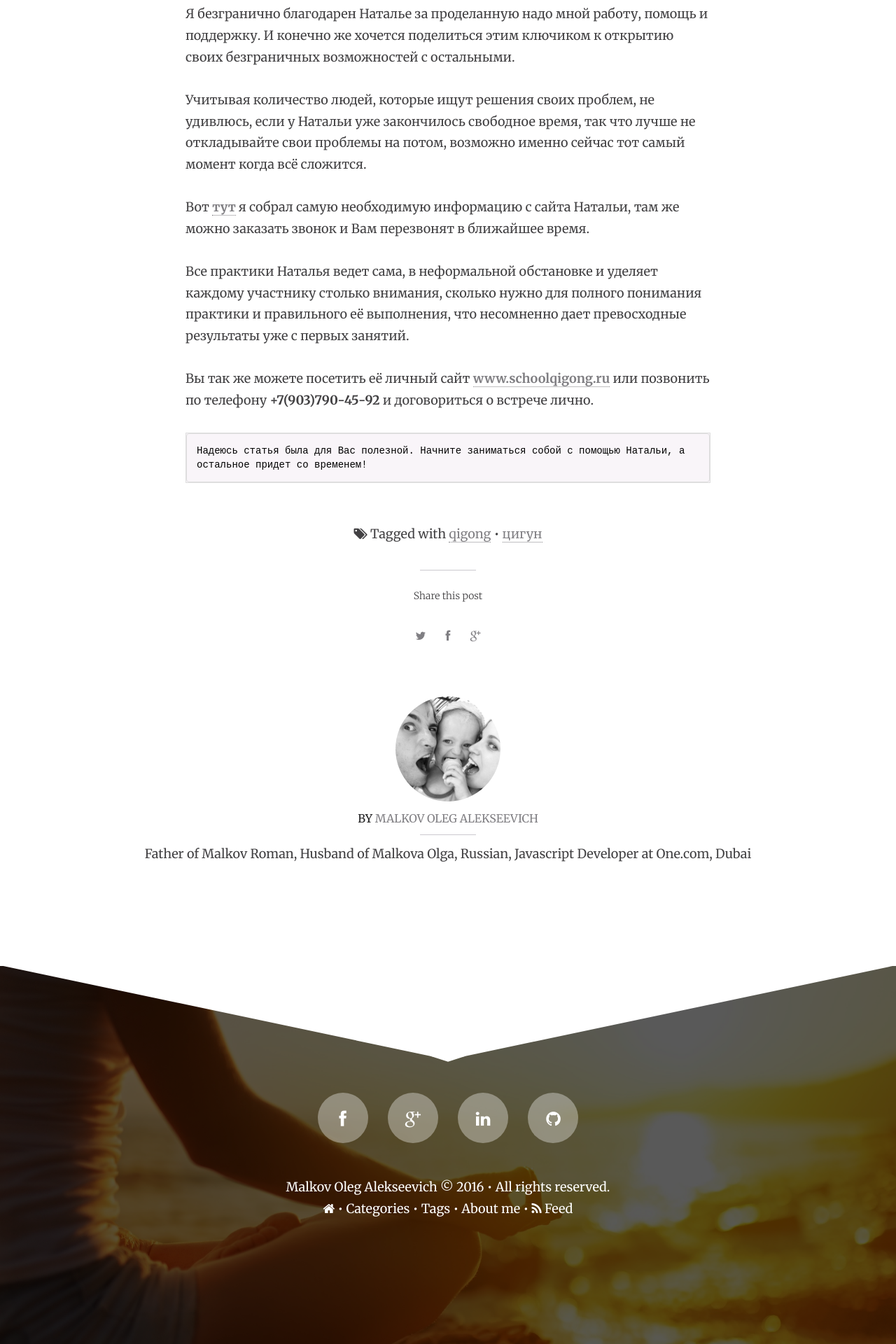
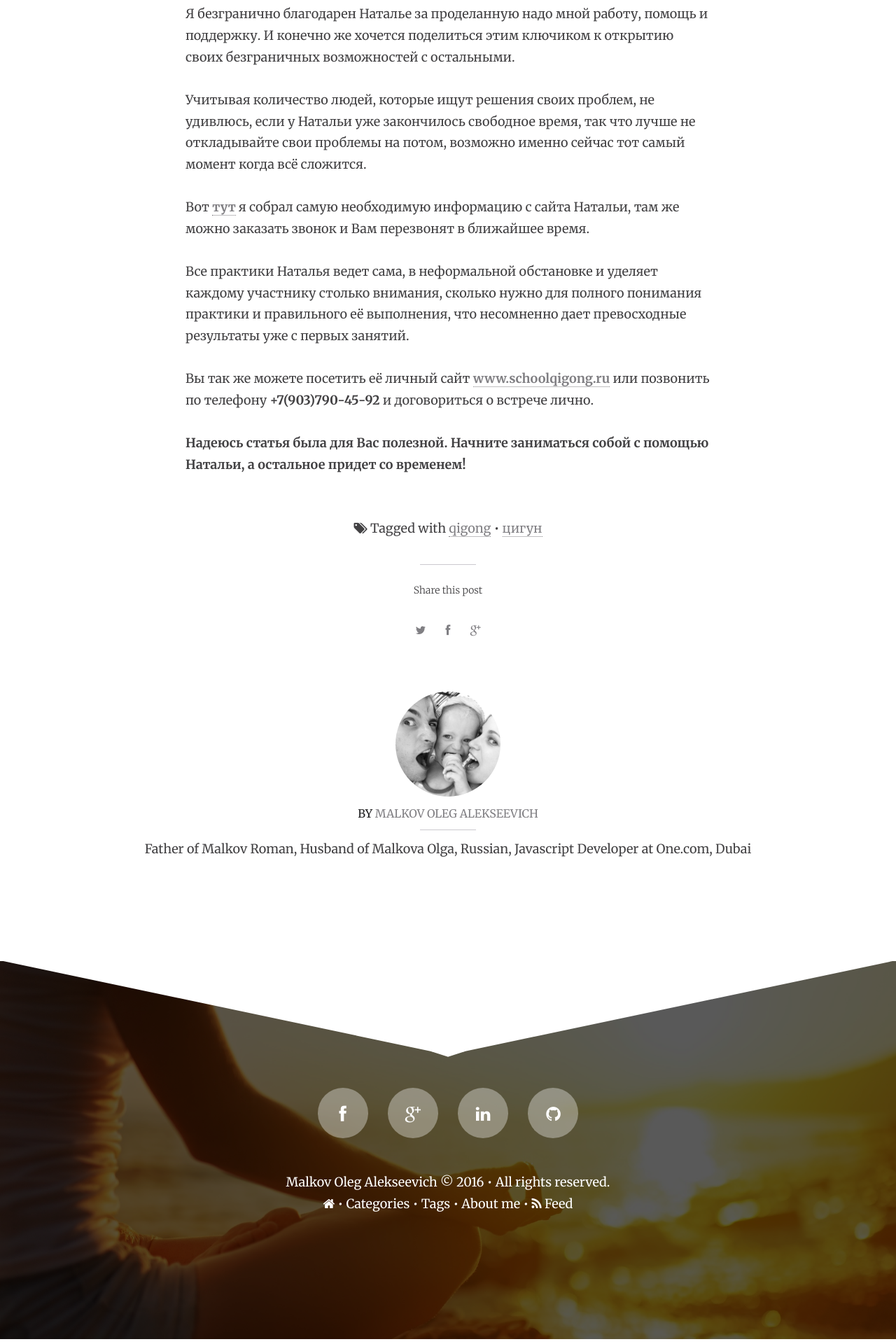
Before and after one commit to coderany/coderany.github.io, a Jekyll site: the page built from _posts/2015-11-26-spasibo-nataliya-dubinina.md, in a window 1280 px wide. Shown: the part 2981-4901 px from the top of the page at 70% size. Built offline with Jekyll 4.4.1, drawn with Linux system fonts in a browser that asks for light colours; nearby versions of some CDN libraries; comment, search, counter and statistics services are not loaded.

````diff
--- a/_posts/2015-11-26-spasibo-nataliya-dubinina.md
+++ b/_posts/2015-11-26-spasibo-nataliya-dubinina.md
@@ -51,6 +51,4 @@ published: true
 
 Вы так же можете посетить её личный сайт **[www.schoolqigong.ru](http://schoolqigong.ru/ "Центр Цигун Натальи Дубининой")** или позвонить по телефону **+7(903)790-45-92** и договориться о встрече лично.
 
-```
-Надеюсь статья была для Вас полезной. Начните заниматься собой с помощью Натальи, а остальное придет со временем!
-```
+**Надеюсь статья была для Вас полезной. Начните заниматься собой с помощью Натальи, а остальное придет со временем!**
````
